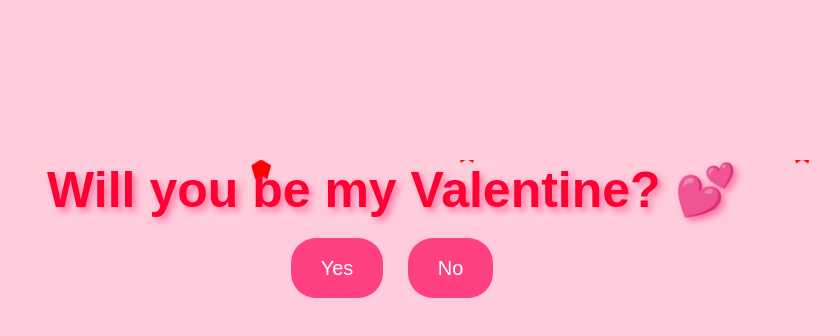
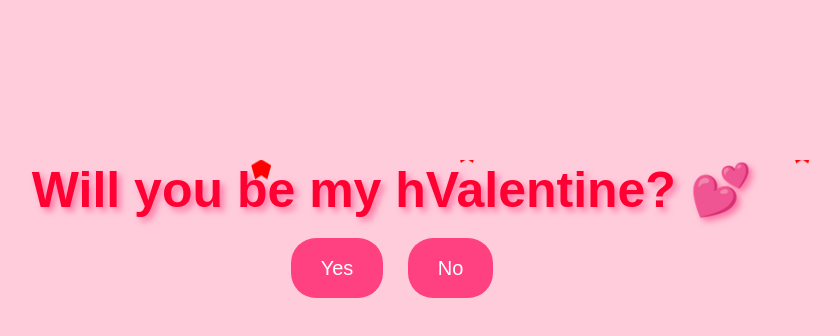
Before and after one commit to ItxSue/love, a plain HTML site: page index.html in a window 1280 px wide. Shown: the whole page, without its empty margins (248-1088 px from the left). Drawn offline with nearby package versions, Linux system fonts and the light colour scheme.

Commit message:
Update index.html

```diff
--- a/index.html
+++ b/index.html
@@ -73,7 +73,7 @@
 <body>
     <div class="hearts" id="heartsContainer"></div>
     <div class="container page" id="mainPage">
-        <h1 class="valentine-text">Will you be my Valentine? 💕</h1>
+        <h1 class="valentine-text">Will you be my hValentine? 💕</h1>
         <button class="button btn btn-lg" onclick="showPage('yesPage')">Yes</button>
         <button class="button btn btn-lg" onclick="showPage('noPage')">No</button>
     </div>
```
